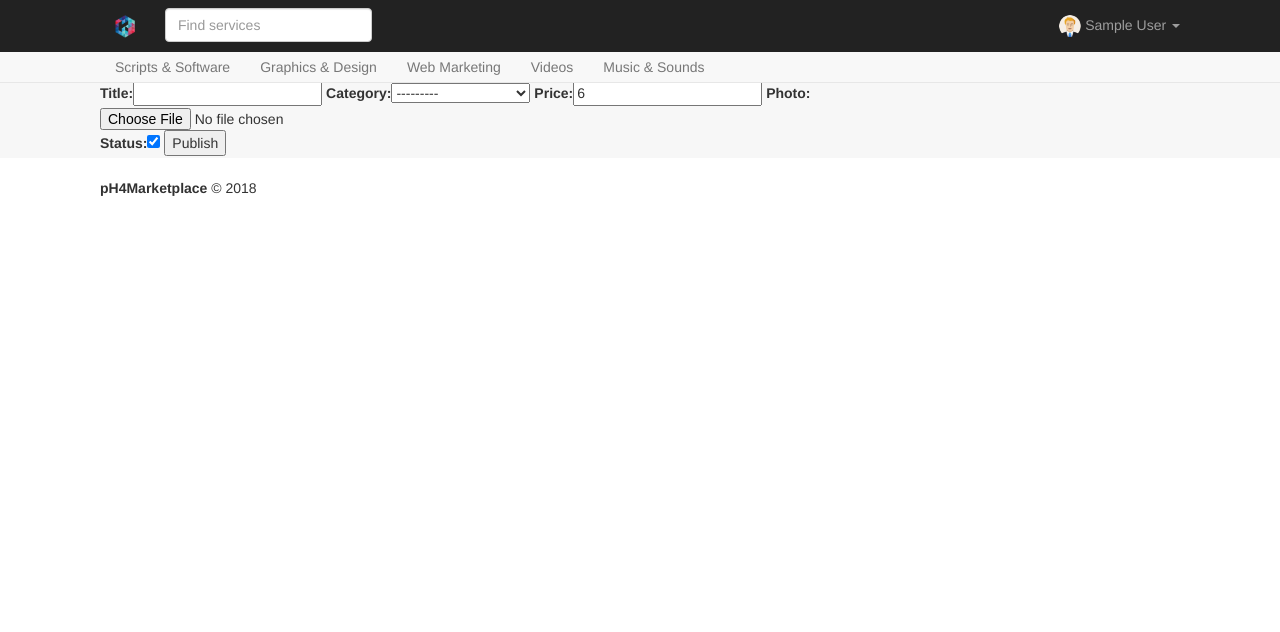
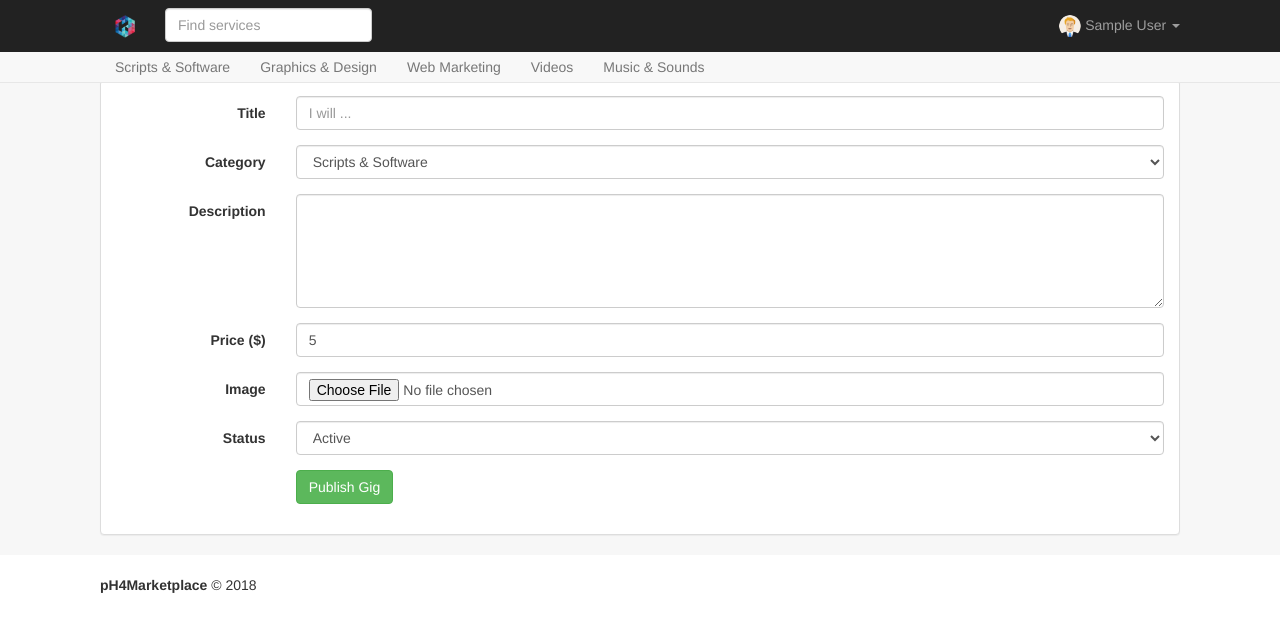
Before and after one commit to pH-7/pH4Marketplace, a Django app: page /create_gig/ in a window 1280 px wide. Shown: the top 632 px of the page. Run offline with Django 3.2, Linux system fonts and the light colour scheme; the visitor is signed in with stand-in values (Sample User, id 1); some libraries are stand-ins or nearby versions.

Commit message:
Customize Create Gig form (create our own one instead of using the autogenerated fields from DB!)

```diff
--- a/marketplaceapp/templates/create_gig.html
+++ b/marketplaceapp/templates/create_gig.html
@@ -2,10 +2,89 @@
 {% load staticfiles %}
 
 {% block page %}
-    {{ error }}
-    <form method="post"  enctype="multipart/form-data">
-        {% csrf_token %}
-        {{ gig_form }}
-        <button type="submit">Publish</button>
-    </form>
+    {% if error %}
+        <div class="alert alert-warning alert-dismissible" role="alert">
+            <button type="button" class="close" data-dismiss="alert" aria-label="Close">
+                <span aria-hidden="true">&times;</span>
+            </button>
+            <strong>Warning!</strong> {{ error }}
+        </div>
+    {% endif %}
+
+    <div class="panel panel-default">
+        <div class="panel-body">
+            <form class="form-horizontal" enctype="multipart/form-data" method="post">
+                {%csrf_token %}
+
+                <div class="form-group">
+                    <label for="title" class="col-sm-2 control-label">
+                        Title
+                    </label>
+                    <div class="col-sm-10">
+                        <input class="form-control" id="title" name="title" placeholder="I will ..." required>
+                    </div>
+                </div>
+
+                <div class="form-group">
+                    <label for="category" class="col-sm-2 control-label">
+                        Category
+                    </label>
+                    <div class="col-sm-10">
+                        <select class="form-control" id="category" name="category" required>
+                            <option value="SS">Scripts &amp; Software</option>
+                            <option value="GD">Graphics &amp; Design</option>
+                            <option value="WM">Web Marketing</option>
+                            <option value="V">Videos</option>
+                            <option value="M">Music</option>
+                        </select>
+                    </div>
+                </div>
+
+                <div class="form-group">
+                    <label for="description" class="col-sm-2 control-label">
+                        Description
+                    </label>
+                    <div class="col-sm-10">
+                        <textarea class="form-control" rows="5" id="description" name="description" required></textarea>
+                    </div>
+                </div>
+
+                <div class="form-group">
+                    <label for="price" class="col-sm-2 control-label">
+                        Price ($)
+                    </label>
+                    <div class="col-sm-10">
+                        <input type="number" class="form-control" id="price" name="price" value="5" required>
+                    </div>
+                </div>
+
+                <div class="form-group">
+                    <label for="image" class="col-sm-2 control-label">
+                        Image
+                    </label>
+                    <div class="col-sm-10">
+                        <input type="file" class="form-control" id="image" name="photo" required>
+                    </div>
+                </div>
+
+                <div class="form-group">
+                    <label for="status" class="col-sm-2 control-label">
+                        Status
+                    </label>
+                    <div class="col-sm-10">
+                        <select class="form-control" id="status" name="status" required>
+                            <option value="1">Active</option>
+                            <option value="0">Disable</option>
+                        </select>
+                    </div>
+                </div>
+
+                <div class="form-group">
+                    <div class="col-sm-offset-2 col-sm-10">
+                        <button type="submit" class="btn btn-success">Publish Gig</button>
+                    </div>
+                </div>
+            </form>
+        </div>
+    </div>
 {% endblock %}
--- a/marketplaceapp/views.py
+++ b/marketplaceapp/views.py
@@ -9,7 +9,11 @@ from marketplaceapp.forms import GigForm
 
 def home(request):
     gigs = Gig.objects.filter(status=True)
-    return render(request, 'home.html', {'gigs': gigs, 'media_url': MEDIA_URL})
+    return render(
+        request,
+        'home.html',
+        {'gigs': gigs, 'media_url': MEDIA_URL}
+    )
 
 def gig_details(request, id):
     try:
```
